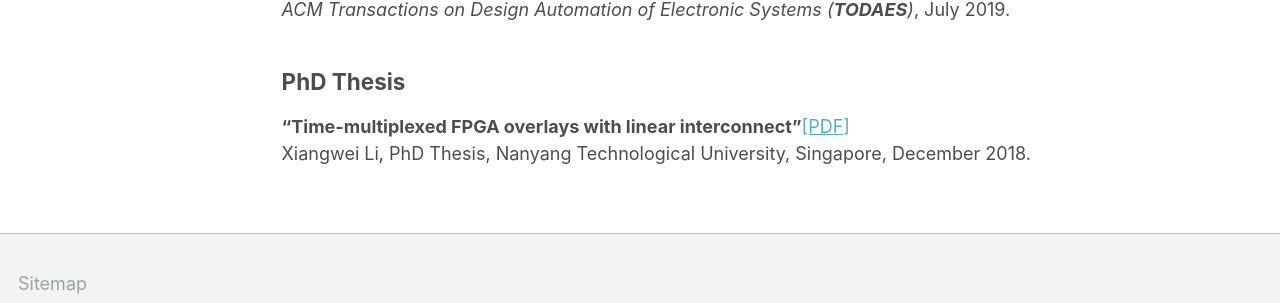
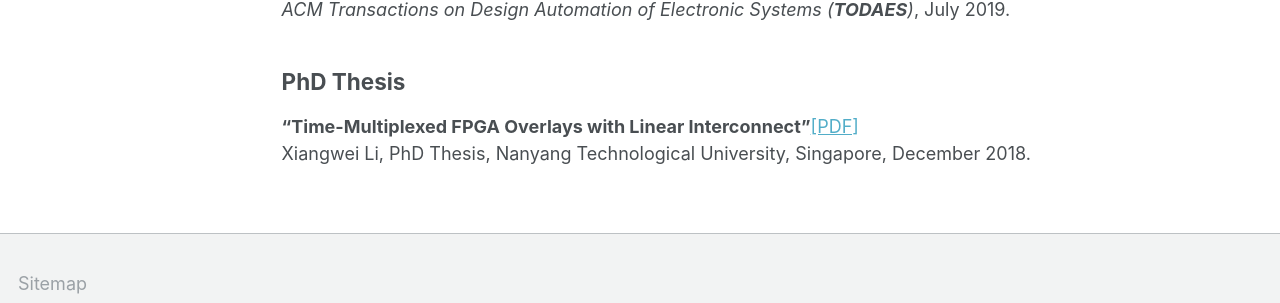
Before and after one commit to louislxw/louislxw.github.io, a Jekyll site: the page built from _publications/publications.md, in a window 1280 px wide and 1325 px high. Shown: the part 937-1240 px from the top of the window. Built offline with Jekyll 4.4.1, drawn with Linux system fonts in a browser that asks for light colours.

```diff
--- a/_publications/publications.md
+++ b/_publications/publications.md
@@ -40,5 +40,5 @@ Peer-Reviewed Journal and Magazine Articles
 PhD Thesis
 ----------
 
-<strong>“Time-multiplexed FPGA overlays with linear interconnect”</strong>[[PDF]](https://dr.ntu.edu.sg/bitstream/handle/10220/46937/thesis_LiXiangwei.pdf?sequence=1&isAllowed=y)<br>
+<strong>“Time-Multiplexed FPGA Overlays with Linear Interconnect”</strong>[[PDF]](https://dr.ntu.edu.sg/bitstream/handle/10220/46937/thesis_LiXiangwei.pdf?sequence=1&isAllowed=y)<br>
 Xiangwei Li, PhD Thesis, Nanyang Technological University, Singapore, December 2018. <br>
```
